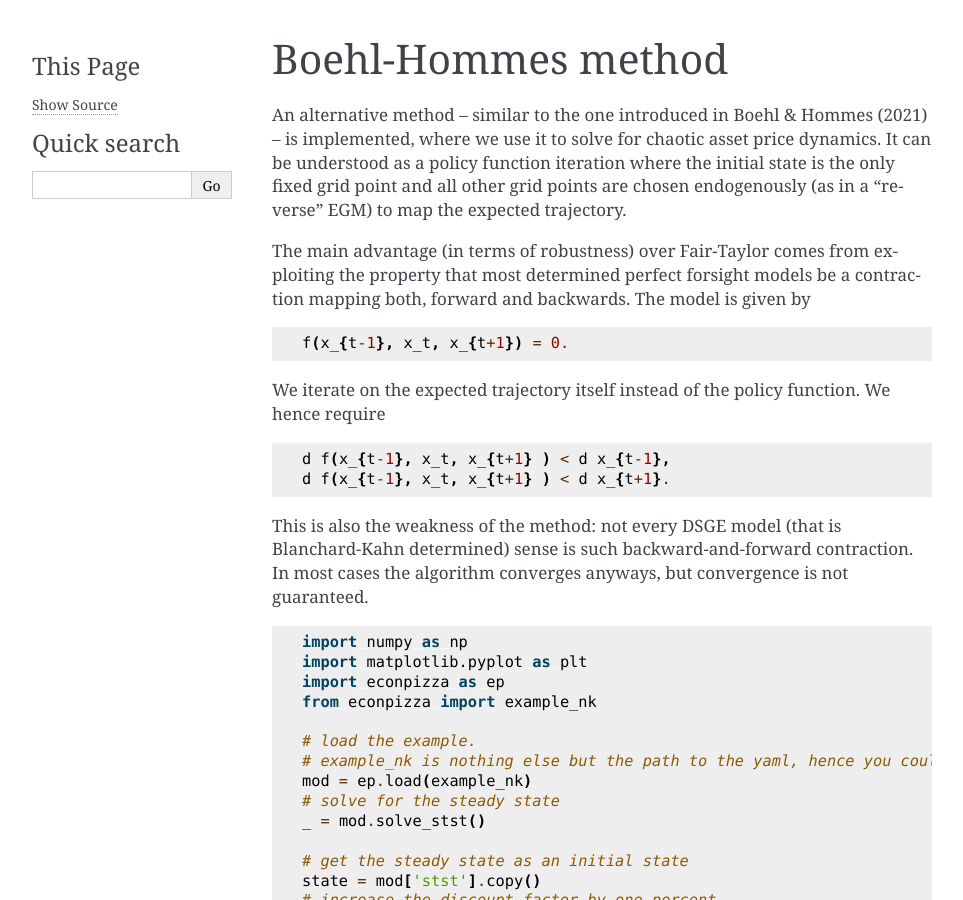
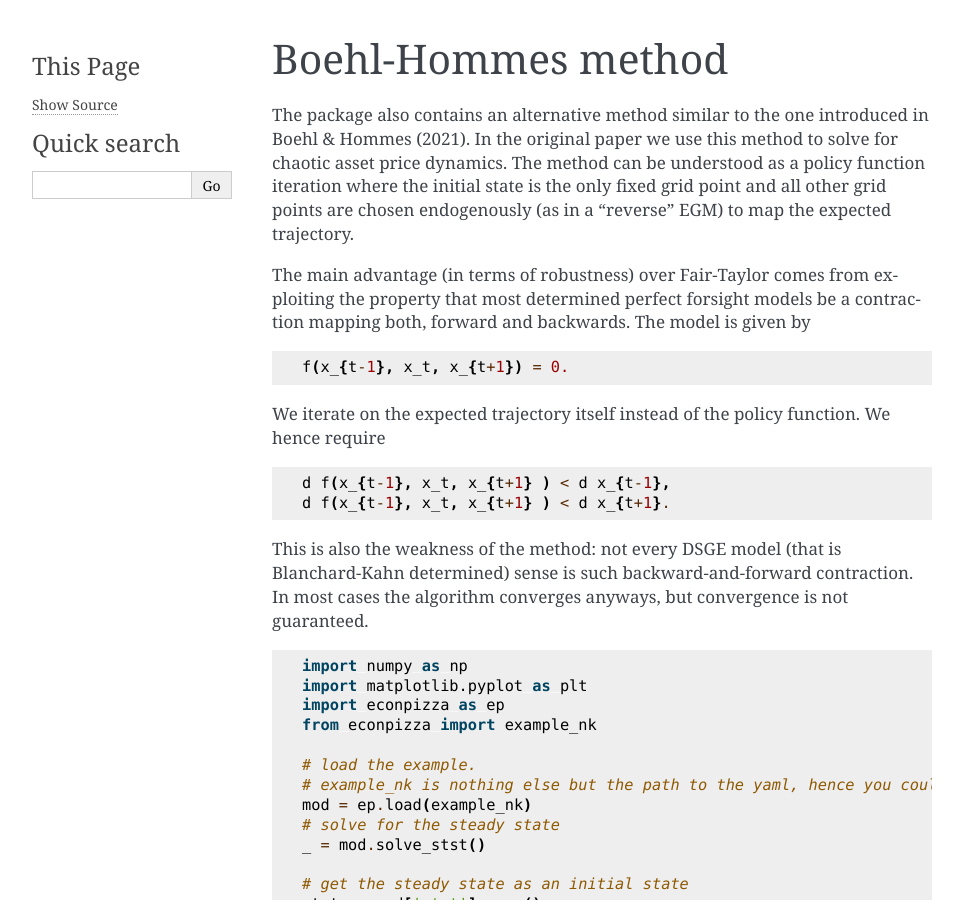
Before and after one commit to gboehl/econpizza, a Sphinx documentation site: the page built from docs/boehl_hommes.rst, in a window 1280 px wide and 900 px high. Shown: the whole window, without its empty margins (148-1111 px from the left). Built offline with Sphinx 7.4.7, drawn with Linux system fonts in a browser that asks for light colours.

Commit message:
Update boehl_hommes.rst

```diff
--- a/docs/boehl_hommes.rst
+++ b/docs/boehl_hommes.rst
@@ -2,7 +2,7 @@
 Boehl-Hommes method
 -------------------
 
-An alternative method -- similar to the one introduced in Boehl & Hommes (2021) -- is implemented,  where we use it to solve for chaotic asset price dynamics. It can be understood as a policy function iteration where the initial state is the only fixed grid point and all other grid points are chosen endogenously (as in a "reverse" EGM) to map the expected trajectory.
+The package also contains an alternative method similar to the one introduced in Boehl & Hommes (2021). In the original paper we use this method to solve for chaotic asset price dynamics. The method can be understood as a policy function iteration where the initial state is the only fixed grid point and all other grid points are chosen endogenously (as in a "reverse" EGM) to map the expected trajectory.
 
 The main advantage (in terms of robustness) over Fair-Taylor comes from exploiting the property that most determined perfect forsight models be a contraction mapping both, forward and backwards. The model is given by
 
```
